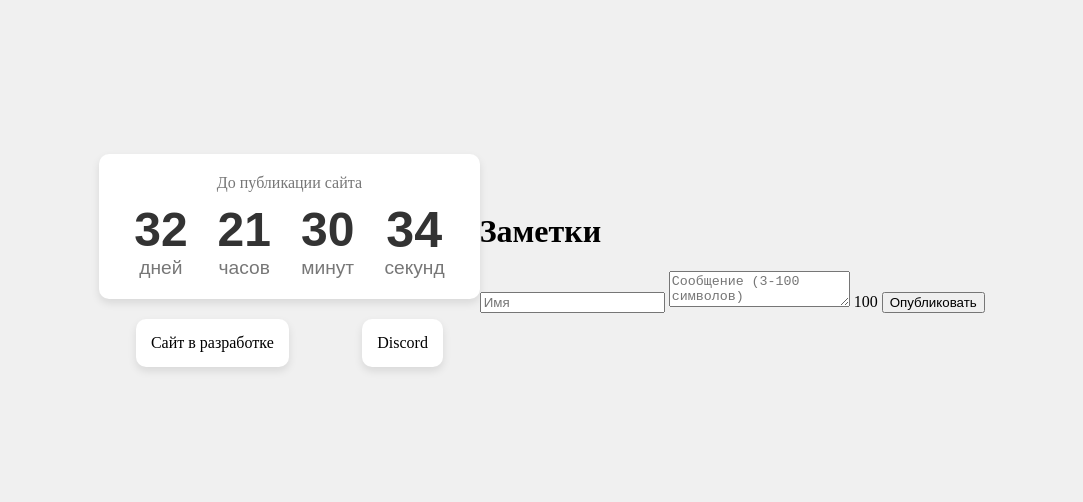
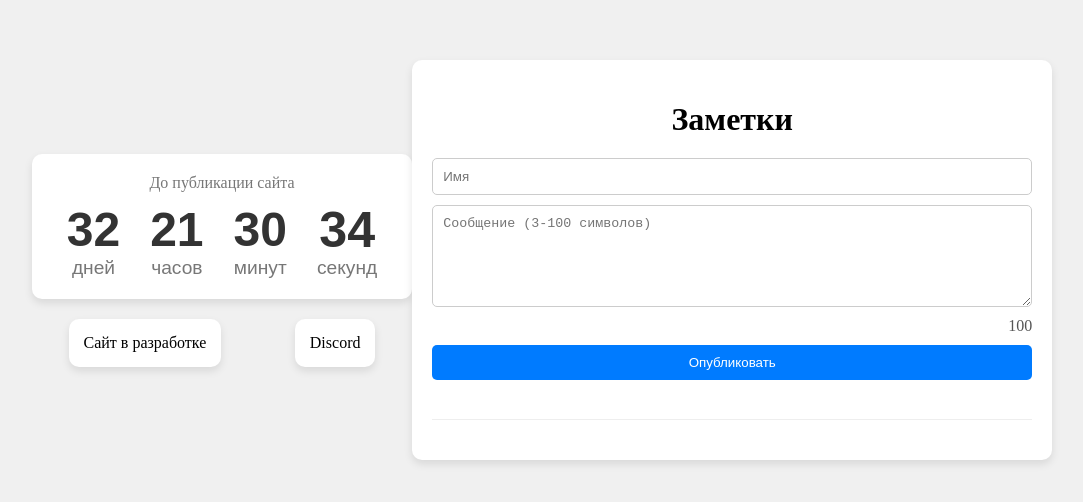
Before and after one commit to Pahan3568/MCM-Stu, a plain HTML site: page index.html in a window 1280 px wide. Shown: the part 140-642 px from the top of the page, without its empty margins (98-1181 px from the left). Drawn offline with Linux system fonts and the light colour scheme; a web font is replaced by a local one.

Commit message:
Update style.css

```diff
--- a/style.css
+++ b/style.css
@@ -40,7 +40,90 @@ body {
     transform: scale(1.2);
 }
 
+.container {
+    width: 80%;
+    max-width: 600px;
+    background-color: #ffffff;
+    padding: 20px;
+    border-radius: 10px;
+    box-shadow: 0 4px 8px rgba(0, 0, 0, 0.1);
+    animation: fadeIn 1s ease-out;
+}
+
+h1 {
+    text-align: center;
+    margin-bottom: 20px;
+}
+
+.note-form {
+    display: flex;
+    flex-direction: column;
+    margin-bottom: 20px;
+}
+
+.note-form input,
+.note-form textarea {
+    margin-bottom: 10px;
+    padding: 10px;
+    border-radius: 5px;
+    border: 1px solid #ccc;
+    outline: none;
+}
+
+.note-form textarea {
+    resize: vertical; /* Разрешить вертикальное изменение размера */
+    min-height: 80px;
+}
+
+.note-form button {
+    padding: 10px 15px;
+    border: none;
+    border-radius: 5px;
+    background-color: #007bff;
+    color: white;
+    cursor: pointer;
+    transition: background-color 0.2s ease;
+}
+.note-form button:hover {
+    background-color: #0056b3;
+}
+.note-form button:active { /* Стили для нажатия */
+    background-color: #004690;
+    box-shadow: 0 2px 4px rgba(0, 0, 0, 0.2);
+    transform: scale(0.95);
+}
+.error {
+    color: red;
+    margin-top: 5px;
+    font-size: 0.9em;
+}
+#char-count {
+    text-align: right;
+    color: #555;
+    margin-bottom: 10px;
+}
+.notes-list {
+    padding-top: 20px;
+    border-top: 1px solid #eee;
+}
+.note-item {
+    background-color: #f9f9f9;
+    padding: 15px;
+    border-radius: 5px;
+    margin-bottom: 10px;
+    box-shadow: 0 2px 4px rgba(0, 0, 0, 0.1);
+}
+.note-item strong {
+    display: block;
+    margin-bottom: 5px;
+}
+
 @keyframes fadeIn {
     from { opacity: 0; }
     to { opacity: 1; }
 }
+
+@keyframes fadeIn {
+    from { opacity: 0; }
+    to { opacity: 1; }
+}
```
